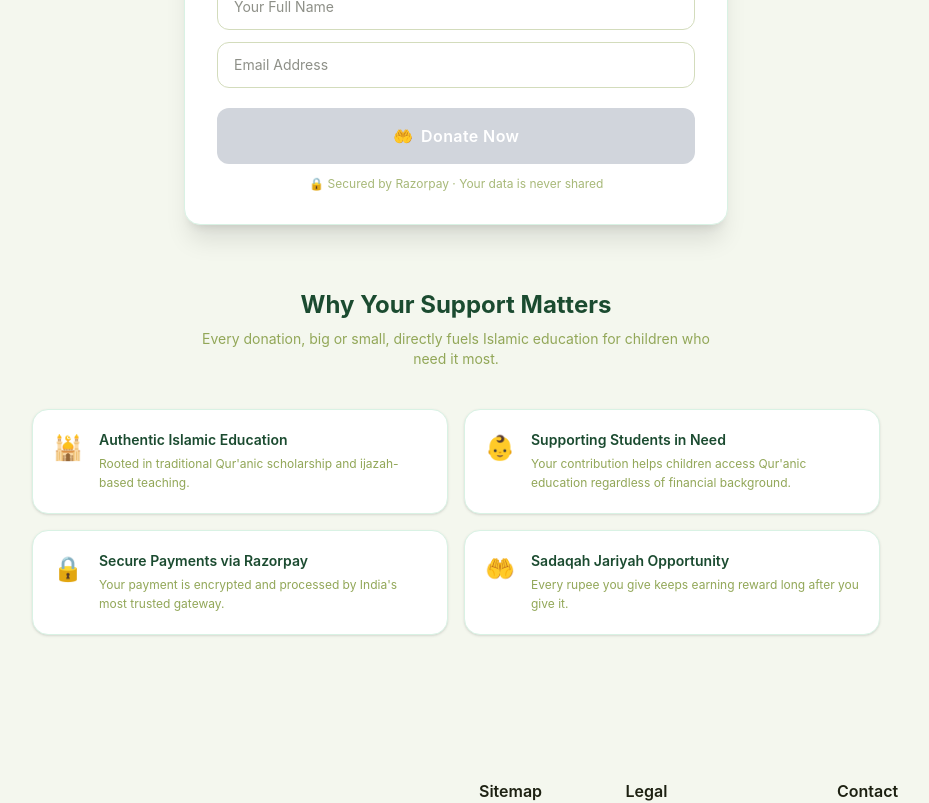
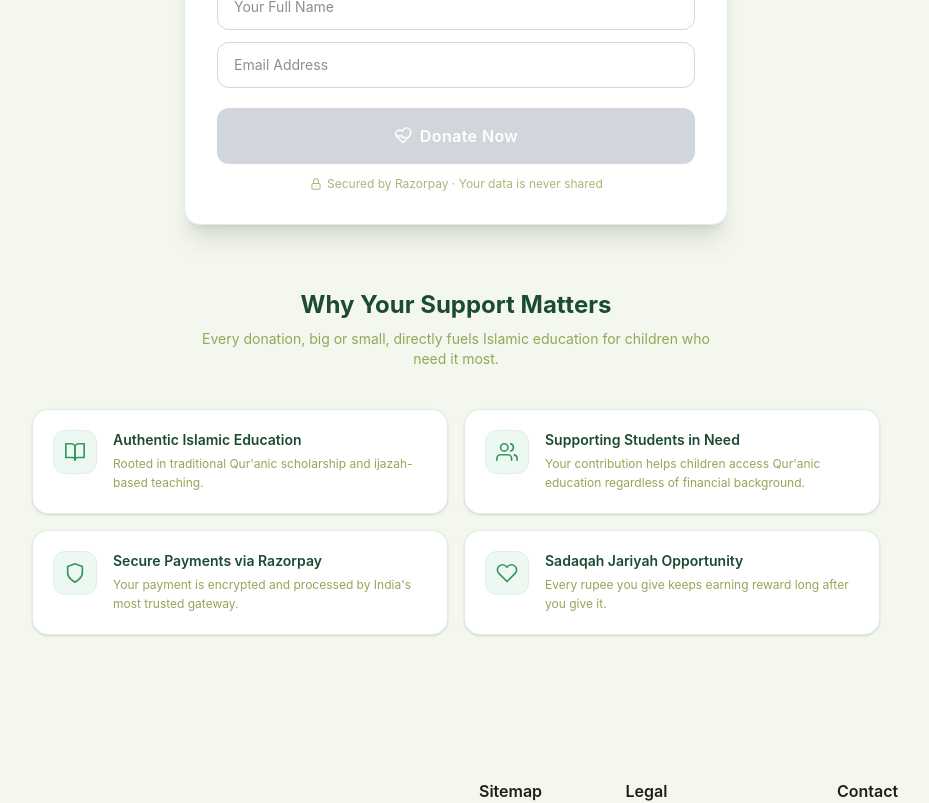
Before and after one commit to sanc0o0/Meezan-ul-Qur-an, a Next.js app: page /donate in a window 1280 px wide. Shown: the part 700-1503 px from the top of the page, without its empty margins (184-1113 px from the left). Built offline with nearby package versions, Linux system fonts and the light colour scheme; a web font is replaced by a local one.

Commit message:
Replace emojis with SVG icons, fix Turbopack root config

```diff
--- a/app/donate/page.js
+++ b/app/donate/page.js
@@ -11,26 +11,109 @@ const IMPACT_STATS = [
 
 const TRUST_POINTS = [
   {
-    icon: "🕌",
+    icon: "education",
     title: "Authentic Islamic Education",
     desc: "Rooted in traditional Qur'anic scholarship and ijazah-based teaching.",
   },
   {
-    icon: "👶",
+    icon: "students",
     title: "Supporting Students in Need",
     desc: "Your contribution helps children access Qur'anic education regardless of financial background.",
   },
   {
-    icon: "🔒",
+    icon: "secure",
     title: "Secure Payments via Razorpay",
     desc: "Your payment is encrypted and processed by India's most trusted gateway.",
   },
   {
-    icon: "🤲",
+    icon: "sadaqah",
     title: "Sadaqah Jariyah Opportunity",
     desc: "Every rupee you give keeps earning reward long after you give it.",
   },
 ];
+
+function TrustIcon({ name }) {
+  const svgProps = {
+    viewBox: "0 0 24 24",
+    width: 22,
+    height: 22,
+    fill: "none",
+    stroke: "currentColor",
+    strokeWidth: 1.8,
+    strokeLinecap: "round",
+    strokeLinejoin: "round",
+  };
+
+  const icons = {
+    education: (
+      <svg {...svgProps}>
+        <path d="M2 3h6a4 4 0 0 1 4 4v14a3 3 0 0 0-3-3H2z" />
+        <path d="M22 3h-6a4 4 0 0 0-4 4v14a3 3 0 0 1 3-3h7z" />
+      </svg>
+    ),
+    students: (
+      <svg {...svgProps}>
+        <path d="M17 21v-2a4 4 0 0 0-4-4H5a4 4 0 0 0-4 4v2" />
+        <circle cx="9" cy="7" r="4" />
+        <path d="M23 21v-2a4 4 0 0 0-3-3.87" />
+        <path d="M16 3.13a4 4 0 0 1 0 7.75" />
+      </svg>
+    ),
+    secure: (
+      <svg {...svgProps}>
+        <path d="M12 22s8-4 8-10V5l-8-3-8 3v7c0 6 8 10 8 10z" />
+      </svg>
+    ),
+    sadaqah: (
+      <svg {...svgProps}>
+        <path d="M20.84 4.61a5.5 5.5 0 0 0-7.78 0L12 5.67l-1.06-1.06a5.5 5.5 0 0 0-7.78 7.78l1.06 1.06L12 21.23l7.78-7.78 1.06-1.06a5.5 5.5 0 0 0 0-7.78z" />
+      </svg>
+    ),
+  };
+
+  return (
+    <div className="w-11 h-11 rounded-xl bg-primary-50 border border-primary-100 flex items-center justify-center text-primary-600 shrink-0">
+      {icons[name] ?? null}
+    </div>
+  );
+}
+
+function HandsIcon() {
+  return (
+    <svg
+      viewBox="0 0 24 24"
+      width={18}
+      height={18}
+      fill="none"
+      stroke="currentColor"
+      strokeWidth={2}
+      strokeLinecap="round"
+      strokeLinejoin="round"
+    >
+      <path d="M19 14c1.49-1.46 3-3.21 3-5.5A5.5 5.5 0 0 0 11.5 5c-.17.16-.34.34-.5.5-.16-.16-.33-.34-.5-.5A5.5 5.5 0 0 0 2 8.5c0 2.3 1.5 4.05 3 5.5l7 7Z" />
+      <path d="M3.22 12H9.5l.5-1 2 4 .5-1h6.22" />
+    </svg>
+  );
+}
+
+function LockIcon() {
+  return (
+    <svg
+      viewBox="0 0 24 24"
+      width={14}
+      height={14}
+      fill="none"
+      stroke="currentColor"
+      strokeWidth={1.8}
+      strokeLinecap="round"
+      strokeLinejoin="round"
+    >
+      <rect x="5" y="11" width="14" height="10" rx="2" />
+      <path d="M8 11V7a4 4 0 0 1 8 0v4" />
+      <circle cx="12" cy="16" r="1" fill="currentColor" stroke="none" />
+    </svg>
+  );
+}
 
 export default function Donate() {
   const [amount, setAmount] = useState("");
@@ -49,12 +132,10 @@ export default function Donate() {
       return () => clearTimeout(timer);
     }
   }, [status]);
+
   useEffect(() => {
     if (loading) {
-      window.scrollTo({
-        top: 0,
-        behavior: "smooth", // or "auto" if you want instant
-      });
+      window.scrollTo({ top: 0, behavior: "smooth" });
     }
   }, [loading]);
 
@@ -75,18 +156,14 @@ export default function Donate() {
         alert("Please fill all fields and select an amount.");
         return;
       }
-
       setLoading(true);
-
       const res = await fetch("/api/create-order", {
         method: "POST",
         headers: { "Content-Type": "application/json" },
         body: JSON.stringify({ amount: Number(selectedAmount), name, email }),
       });
-
       const order = await res.json();
       if (!res.ok) throw new Error("Order creation failed");
-
       const options = {
         key: process.env.NEXT_PUBLIC_RAZORPAY_KEY_ID,
         amount: order.amount,
@@ -109,11 +186,8 @@ export default function Donate() {
             window.location.href = `/donation-failed`;
           }
         },
-        modal: {
-          ondismiss: () => setStatus("cancelled"),
-        },
+        modal: { ondismiss: () => setStatus("cancelled") },
       };
-
       const rzp = new window.Razorpay(options);
       rzp.open();
     } catch (err) {
@@ -126,9 +200,8 @@ export default function Donate() {
 
   return (
     <main className="bg-background-50 min-h-screen">
-      {/* ── Hero ── */}
+      {/* Hero */}
       <section className="bg-primary-800 text-white py-16 px-6 text-center relative overflow-hidden">
-        {/* subtle geometric accent */}
         <div
           className="absolute inset-0 opacity-5 pointer-events-none"
           style={{
@@ -144,11 +217,9 @@ export default function Donate() {
           Give Today. Earn Forever.
         </h1>
         <p className="text-primary-200 max-w-xl mx-auto text-sm leading-relaxed">
-          Your sadaqah keeps the light of the Qur&apos;an alive — funding teachers,
-          books, and students who cannot afford to learn.
+          Your sadaqah keeps the light of the Qur&apos;an alive — funding
+          teachers, books, and students who cannot afford to learn.
         </p>
-
-        {/* Impact stats */}
         <div className="mt-10 flex justify-center gap-8 md:gap-16 flex-wrap">
           {IMPACT_STATS.map((s) => (
             <div key={s.label}>
@@ -159,12 +230,12 @@ export default function Donate() {
         </div>
       </section>
 
-      {/* ── Donation Card ── */}
+      {/* Donation Card */}
       <section
         ref={formRef}
-        className="max-w-xl mx-auto px-4 -mt-6 relative z-10">
+        className="max-w-xl mx-auto px-4 -mt-6 relative z-10"
+      >
         <div className="bg-white rounded-2xl shadow-xl border border-primary-100 p-6 md:p-8">
-          {/* Status banners */}
           {status === "cancelled" && (
             <div className="mb-4 bg-yellow-50 border border-yellow-200 text-yellow-800 text-sm px-4 py-3 rounded-lg">
               ⚠️ Payment was cancelled. You can try again below.
@@ -172,7 +243,7 @@ export default function Donate() {
           )}
           {status === "failed" && (
             <div className="mb-4 bg-red-50 border border-red-200 text-red-700 text-sm px-4 py-3 rounded-lg">
-              ❌ Something went wrong. Please try again or contact us.
+              Something went wrong. Please try again or contact us.
             </div>
           )}
 
@@ -183,7 +254,6 @@ export default function Donate() {
             All donations are secure and go directly to the maktab.
           </p>
 
-          {/* Preset + Custom on same row grid */}
           <div className="grid grid-cols-2 sm:grid-cols-4 gap-2 mb-3">
             {PRESET_AMOUNTS.map((amt) => (
               <button
@@ -191,10 +261,10 @@ export default function Donate() {
                 onClick={() => {
                   setAmount(String(amt));
                   setCustomAmount("");
-
                   formRef.current.scrollIntoView({
                     behavior: "smooth",
-                    block: "center",});
+                    block: "center",
+                  });
                 }}
                 className={`rounded-xl py-4 border-2 transition-all font-semibold text-base
                   ${
@@ -208,7 +278,6 @@ export default function Donate() {
             ))}
           </div>
 
-          {/* Custom amount — same visual row feel */}
           <div className="relative mb-5">
             <span className="absolute left-4 top-1/2 -translate-y-1/2 text-text-500 font-medium">
               ₹
@@ -230,7 +299,6 @@ export default function Donate() {
             />
           </div>
 
-          {/* Divider */}
           <div className="flex items-center gap-2 mb-5">
             <div className="flex-1 h-px bg-primary-100" />
             <span className="text-xs text-text-400 uppercase tracking-widest">
@@ -259,19 +327,19 @@ export default function Donate() {
             disabled={loading || !selectedAmount || !name || !email}
             className="w-full bg-primary-700 hover:bg-primary-800 active:scale-95 text-white py-4 rounded-xl font-semibold tracking-wide transition-all disabled:bg-gray-300 disabled:cursor-not-allowed flex items-center justify-center gap-2"
           >
-            <span>🤲</span>
+            <HandsIcon />
             {selectedAmount
               ? `Donate ₹${Number(selectedAmount).toLocaleString("en-IN")} Now`
               : "Donate Now"}
           </button>
 
           <p className="text-center text-xs text-text-400 mt-3 flex items-center justify-center gap-1">
-            <span>🔒</span> Secured by Razorpay · Your data is never shared
+            <LockIcon /> Secured by Razorpay · Your data is never shared
           </p>
         </div>
       </section>
 
-      {/* ── Why Your Support Matters ── */}
+      {/* Why Your Support Matters */}
       <section className="max-w-4xl mx-auto px-6 py-16">
         <h2 className="text-center text-2xl font-bold text-primary-800 mb-2">
           Why Your Support Matters
@@ -284,9 +352,9 @@ export default function Donate() {
           {TRUST_POINTS.map((p) => (
             <div
               key={p.title}
-              className="bg-white border border-primary-100 rounded-2xl p-5 flex gap-4 shadow-sm hover:shadow-md transition"
+              className="bg-white border border-primary-100 rounded-2xl p-5 flex gap-4 shadow-sm hover:shadow-md hover:-translate-y-0.5 transition-all duration-200"
             >
-              <span className="text-2xl mt-0.5">{p.icon}</span>
+              <TrustIcon name={p.icon} />
               <div>
                 <h3 className="font-semibold text-primary-800 text-sm mb-1">
                   {p.title}
--- a/next.config.mjs
+++ b/next.config.mjs
@@ -2,6 +2,9 @@
 const nextConfig = {
   /* config options here */
   reactCompiler: true,
+  turbopack: {
+    root: process.cwd(),
+  },
 
 };
 
```
